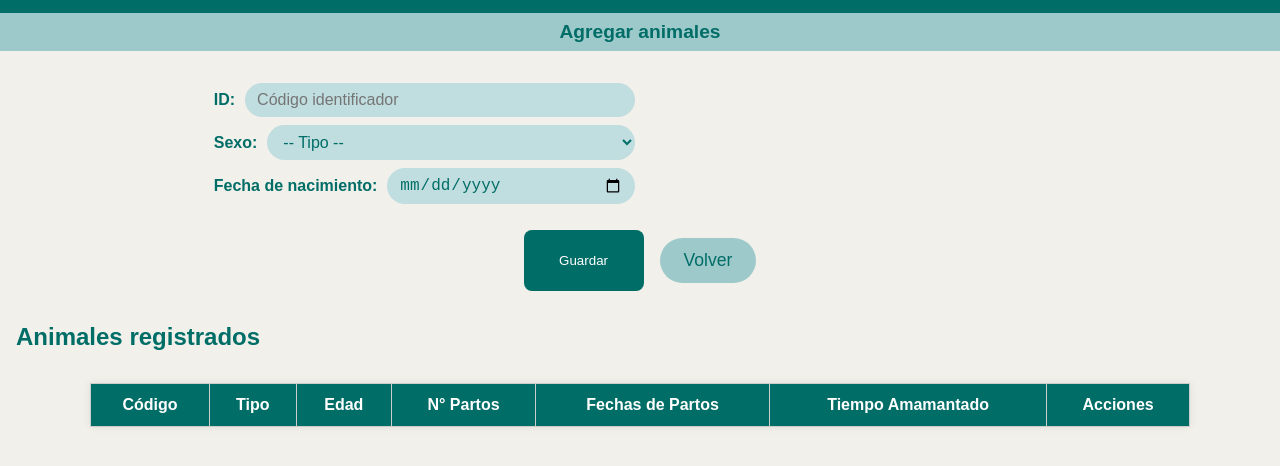
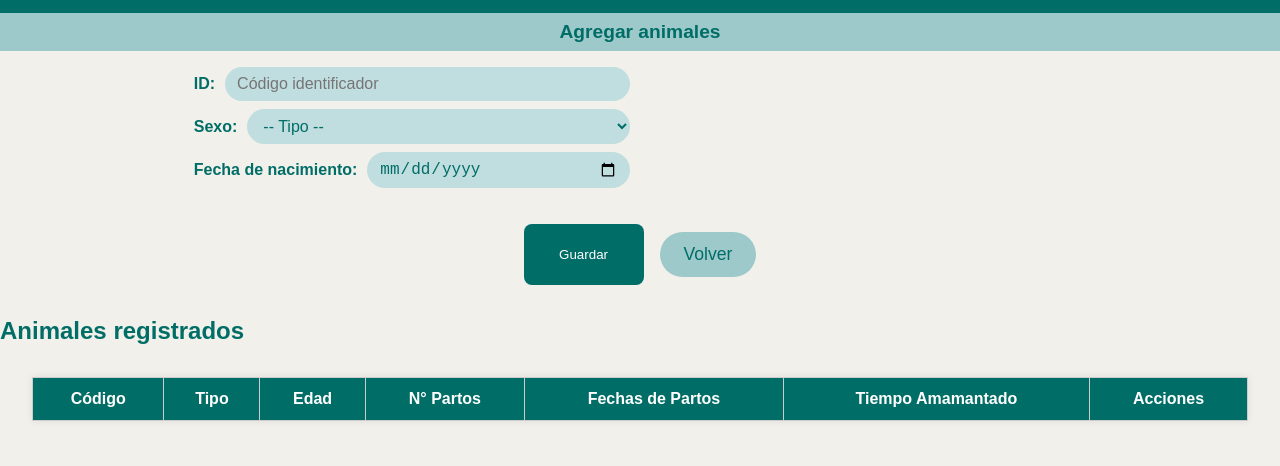
Before and after one commit to Santrosherun/ConteoGanadero, a plain HTML site: page index.html in a window 1280 px wide. Both pictures are taken after a click on the link "Agregar". Shown: the part 56-522 px from the top of the page. Drawn offline with nearby package versions, Linux system fonts and the light colour scheme; no server answers.

Commit message:
FIREBASE-CONFIG.JS - API KEY CHANGED
AGREGAR.HTML
- ELIMINÉ LA CLASE CONTENIDO-PRINCIPAL

CSS.JS
- ARREGLÉ EL TAMAÑO DEL CONTENEDOR PRINCIPAL DE AGREGAR.HTML
- AGREGUÉ UN SCROLL HORIZONTAL PARA LA TABLA DE ANIMALES

```diff
--- a/css/style.css
+++ b/css/style.css
@@ -47,6 +47,11 @@ header h1 { color: white; font-size: 2rem; }
   box-shadow: 0 4px 6px rgba(0,0,0,0.1);
 }
 
+/* Contenedor global */
+#content {
+  width: 100%;
+}
+
 /* Formulario en páginas secundarias */
 .form-container {
   background: transparent;   /* Eliminar fondo blanco */
@@ -68,7 +73,7 @@ header h1 { color: white; font-size: 2rem; }
 .form-columns {
   display: flex;
   justify-content: space-between;
-  gap: 10px;
+  gap: 20px;
   flex-wrap: wrap;
 }
 
@@ -83,6 +88,7 @@ header h1 { color: white; font-size: 2rem; }
 }
 
 .form-grid {
+  width: 80%;
   display: flex;
   flex-direction: column;
   align-items: center; /* Centra todo horizontalmente */
@@ -100,7 +106,7 @@ header h1 { color: white; font-size: 2rem; }
 .form-field label {
   font-weight: bold;
   text-align: left;
-  margin-left: 20px;
+  margin-left: 0px;
   margin-right: 10px;
 }
 
@@ -146,23 +152,17 @@ header h1 { color: white; font-size: 2rem; }
 .editando {
   background-color: #ffe58f
 }
+
+
 .subtitulo {
-  width: 100vw; /* usa el 100% del viewport, no del contenedor */
+  width: 100%;
   background: #9dc9ca;
   color: #006d67;
   text-align: center;
   padding: 0.5rem 0;
   font-weight: bold;
   font-size: 1.2rem;
-  margin: 0; /* quita márgenes que lo empujan */
-}
-
-/* Contenedor global */
-.contenido-principal {
-  width: 100%;
-  max-width: 1500px; /* o el mismo valor que uses en form-container */
-  margin: 1rem auto;
-  padding: 0 1rem;
+  margin: 0 auto; /* centrar */
 }
 
 /* Sección lista de animales alineada a la izquierda */
@@ -179,11 +179,16 @@ header h1 { color: white; font-size: 2rem; }
 }
 
 /* TABLA DE ANIMALES REGISTRADOS */
+
+.tabla-responsive {
+  width: 100%;
+  overflow-x: auto;
+}
+
 /* Tabla centrada */
 .tabla-animales {
   margin: 2rem auto;
   width: 95%;
-  max-width: 1100px;
   border-collapse: collapse;
   font-family: sans-serif;
   background-color: #fdfdf9;
--- a/js/firebase-config.js
+++ b/js/firebase-config.js
@@ -6,7 +6,7 @@ import {
 } from "https://www.gstatic.com/firebasejs/10.8.0/firebase-firestore.js";
 
 const firebaseConfig = {
-  apiKey: "AIzaSyB-ZcTtvcrRYJq4i9PaHvbXW1Q8554WO_E",
+  apiKey: "AIzaSyDmOSlmqXktW80H6SjNOmHs9zNnWayRm44",
   authDomain: "conteoganadero1.firebaseapp.com",
   projectId: "conteoganadero1",
   storageBucket: "conteoganadero1.appspot.com",
--- a/views/agregar.html
+++ b/views/agregar.html
@@ -1,5 +1,5 @@
 <h2 class="subtitulo">Agregar animales</h2>
-<main class="contenido-principal">
+<main>
     <section class="form-container">
         <form id="form-animal">
             <div class="form-grid">
@@ -67,6 +67,7 @@
 
     <div class="lista-animales">
         <h2>Animales registrados</h2>
+        <div class="tabla-responsive">
             <table class="tabla-animales">
                 <thead>
                     <tr>
@@ -83,6 +84,6 @@
                     <!-- Aquí el JS insertará las filas dinámicamente -->
                 </tbody>
             </table>
-
+        </div>
     </div>
 </main>
```
Lines whose indentation alone changed are shown as unchanged.
